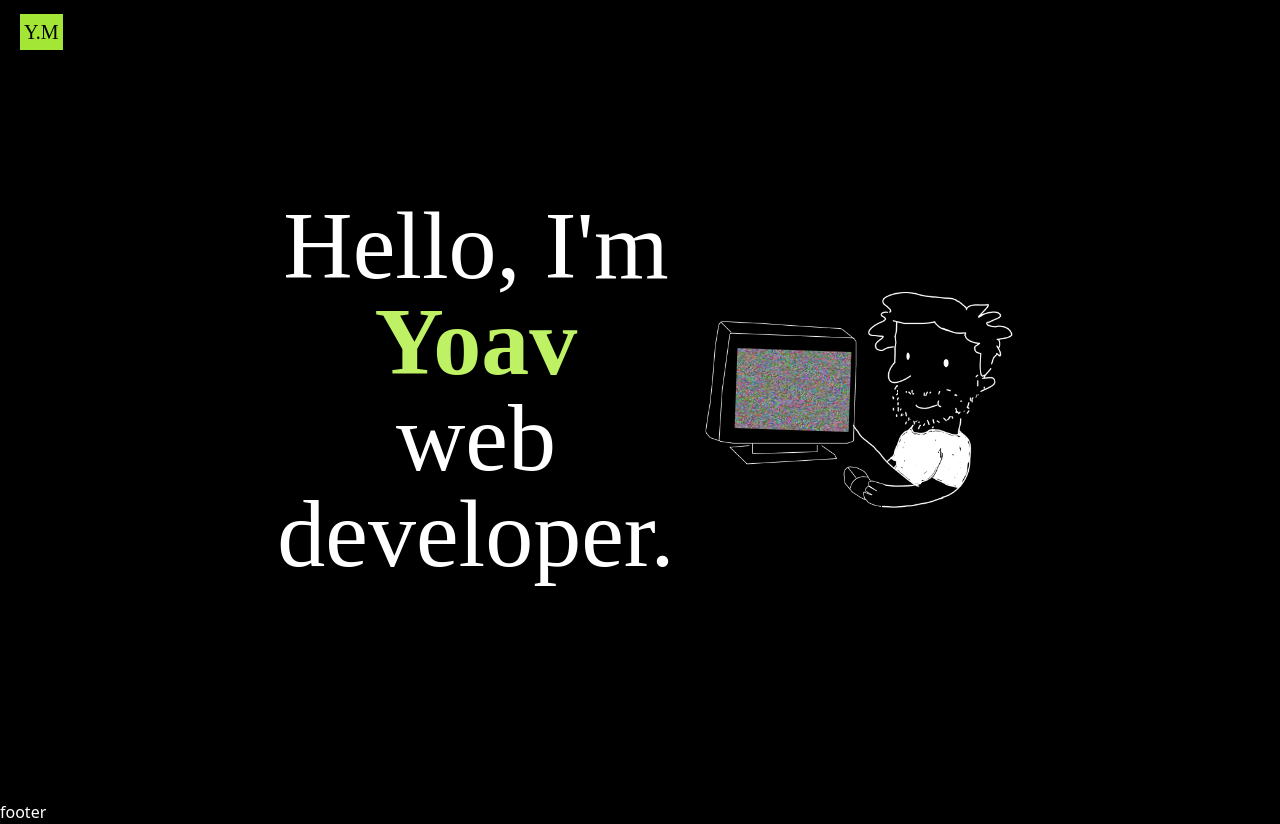
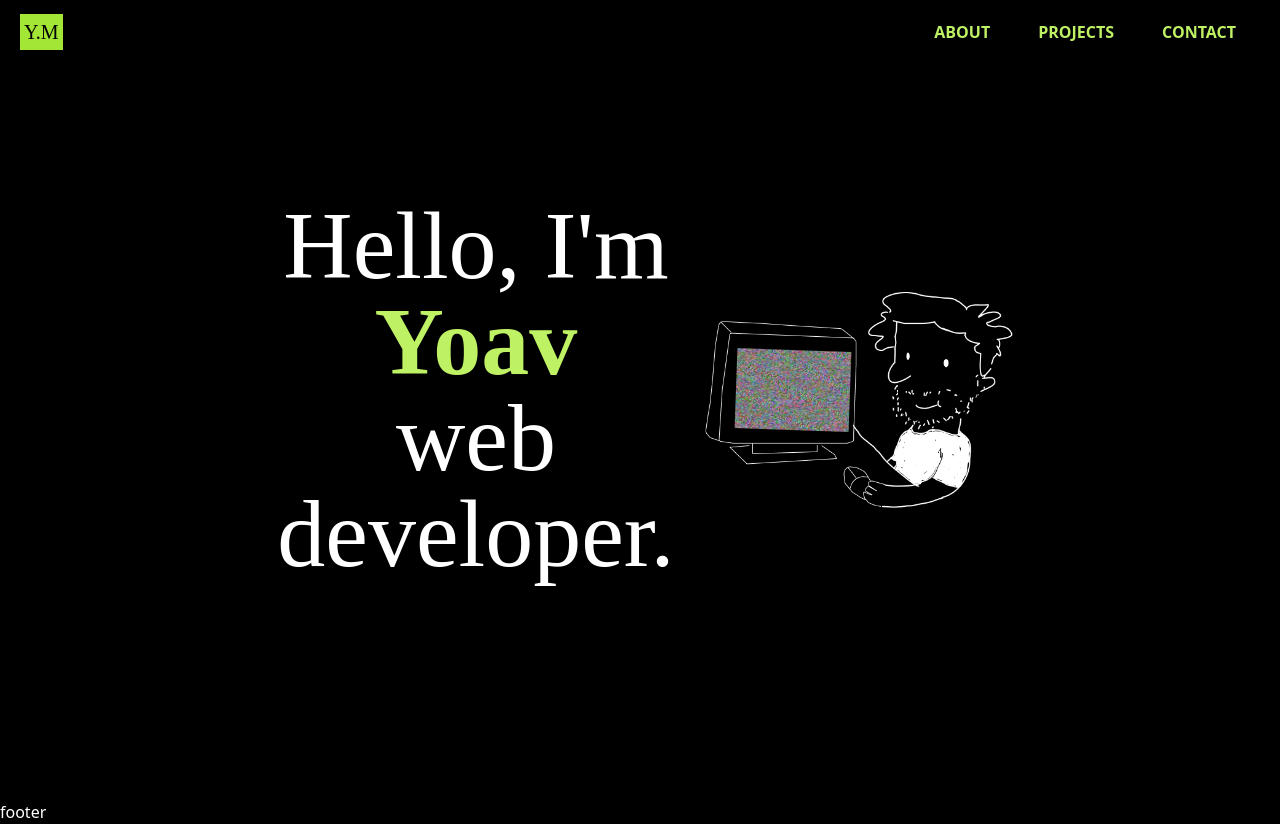
Before and after one commit to YoavDn/yoav, a Nuxt app: page / in a window 1280 px wide. Built offline with nearby package versions, Linux system fonts and the light colour scheme; a web font is replaced by a local one.

Commit message:
added nav links

```diff
--- a/assets/styles/_reset.scss
+++ b/assets/styles/_reset.scss
@@ -75,3 +75,7 @@ p {
     overflow-wrap: break-word;
     hyphens: auto;
 }
+
+li {
+  list-style: none;
+}
--- a/components/Navbar.vue
+++ b/components/Navbar.vue
@@ -7,6 +7,17 @@
 	<div class="navbar">
 		<div class="container">
 			<div class="logo">Y.M</div>
+			<div class="nav-links">
+				<li class="nav-link">
+					<nuxt-link to="/about"> ABOUT </nuxt-link>
+				</li>
+				<li class="nav-link">
+					<nuxt-link to="/projects"> PROJECTS </nuxt-link>
+				</li>
+				<li class="nav-link">
+					<nuxt-link to="/about"> CONTACT </nuxt-link>
+				</li>
+			</div>
 		</div>
 	</div>
 </template>
@@ -19,12 +30,26 @@
 
 	.container {
 		@apply w-full h-full max-w-screen-xl m-auto;
-		@apply flex items-center px-5;
+		@apply flex justify-between items-center px-5;
 	}
 
 	.logo {
 		font-family: "Nanum Brush Script";
 		@apply text-xl text-black bg-lime-400 p-1;
 	}
+
+	.nav-links {
+		@apply sm:flex gap-4 px-2 hidden;
+
+		.nav-link {
+			@apply text-lime-300  px-4 py-2 rounded-md;
+			transition: all ease 0.2s;
+			font-weight: 600;
+
+			&:hover {
+				@apply bg-opacity-25 bg-lime-300;
+			}
+		}
+	}
 }
 </style>
```
